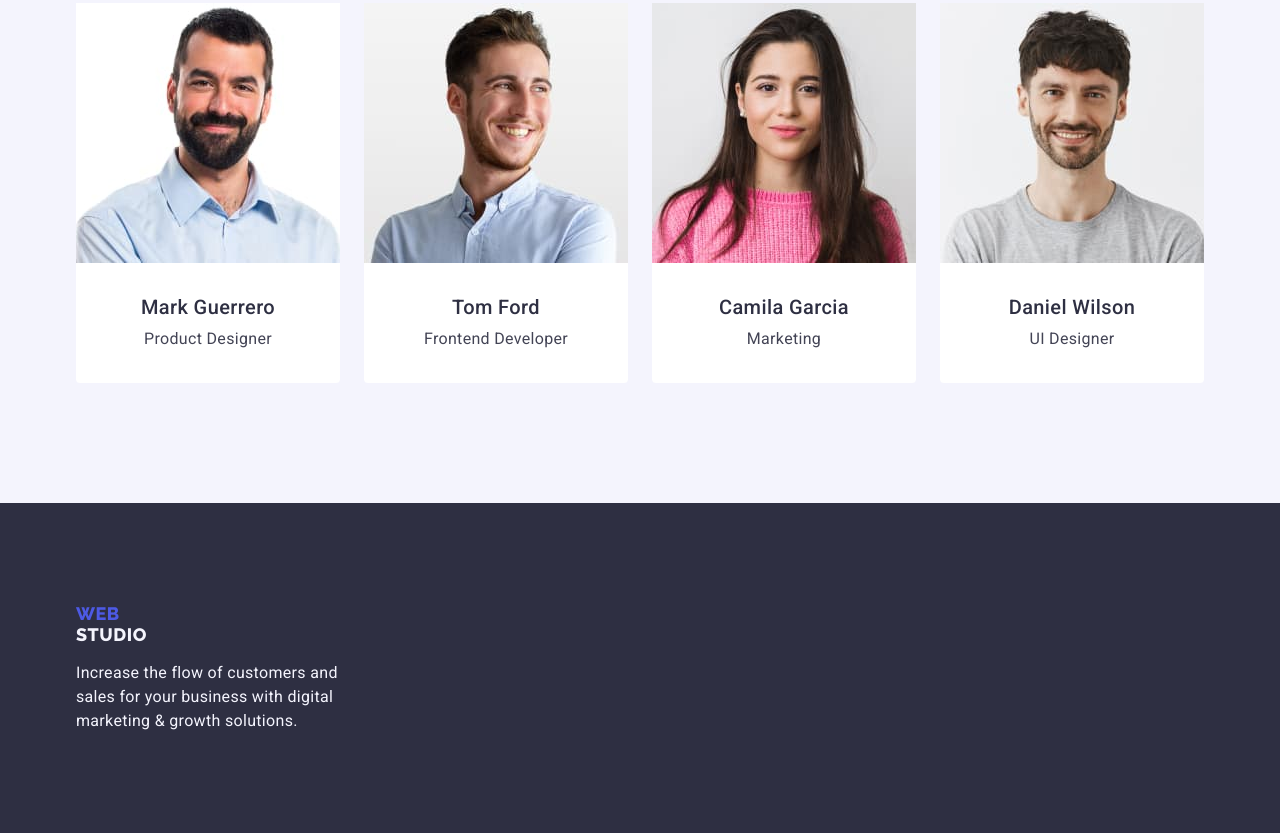
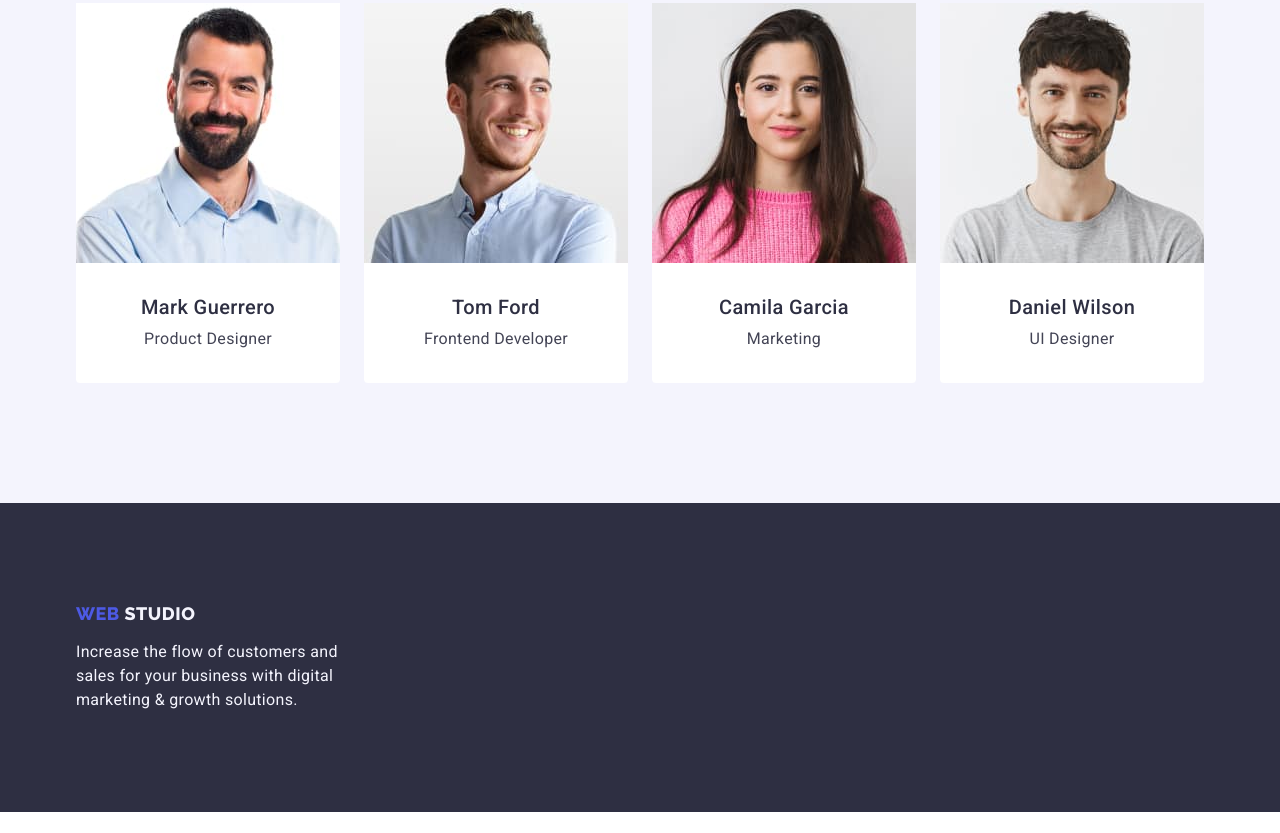
Before and after one commit to annushkaksvts/goit-markup-hw-03, a plain HTML site: page index.html in a window 1280 px wide. Shown: the part 1799-2632 px from the top of the page. After the commit the page ends 2611 px from the top, so only its background shows below. Drawn offline with nearby package versions, Linux system fonts and the light colour scheme.

Commit message:
Update style.css

```diff
--- a/css/style.css
+++ b/css/style.css
@@ -365,18 +365,16 @@ body {
 }
 
 .footerlg {
+	display: inline-block;
+	margin-bottom: 16px;
 	font-family: "Raleway", sans-serif;
 	font-weight: 800;
 	font-size: 18px;
 	line-height: 1.17;
-	display: flex;
-	align-items: center;
 	letter-spacing: 0.03em;
 	text-transform: uppercase;
 	color: var(--iris-web);
 	/* розмітка */
-	display: inline-block;
-	margin-bottom: 16px;
 }
 
 .footer-logosp {
@@ -384,7 +382,6 @@ body {
 	font-weight: 800;
 	font-size: 18px;
 	line-height: 1.17;
-	display: flex;
 	align-items: center;
 	letter-spacing: 0.03em;
 	text-transform: uppercase;
```
